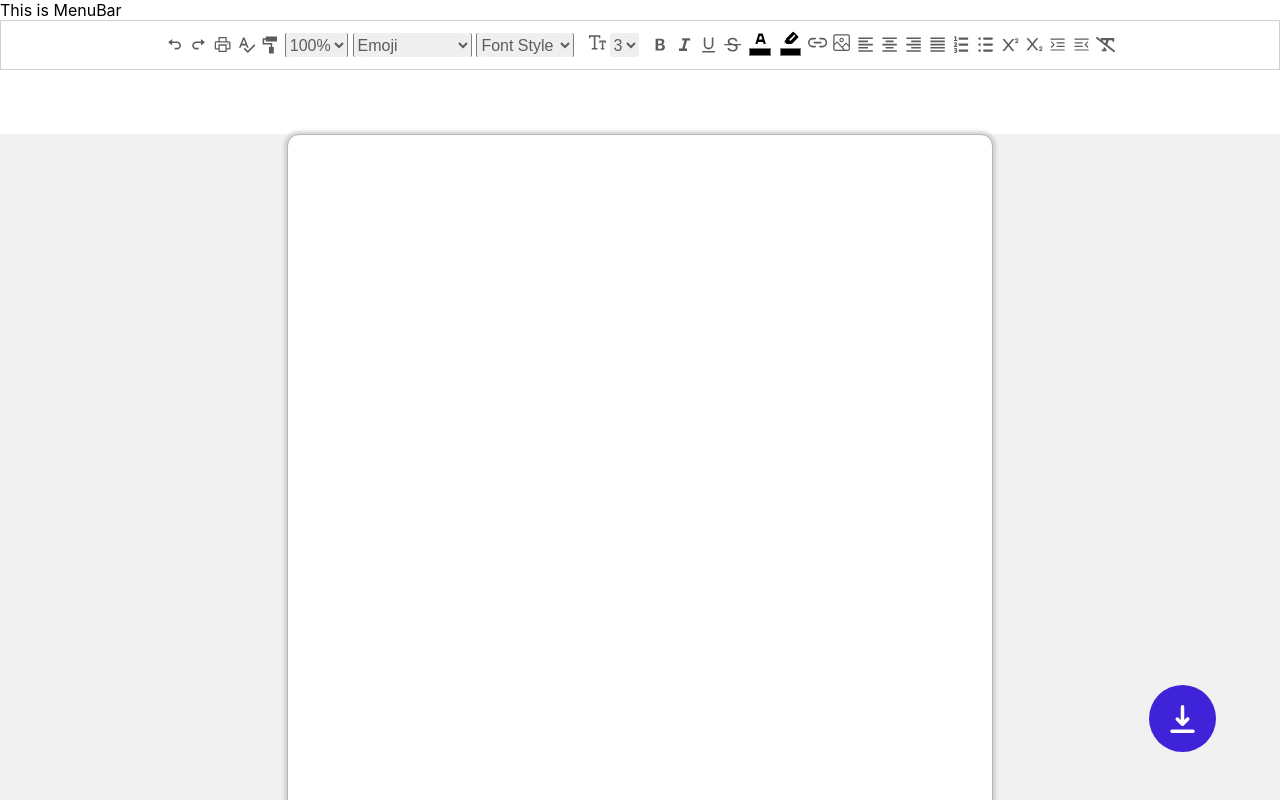
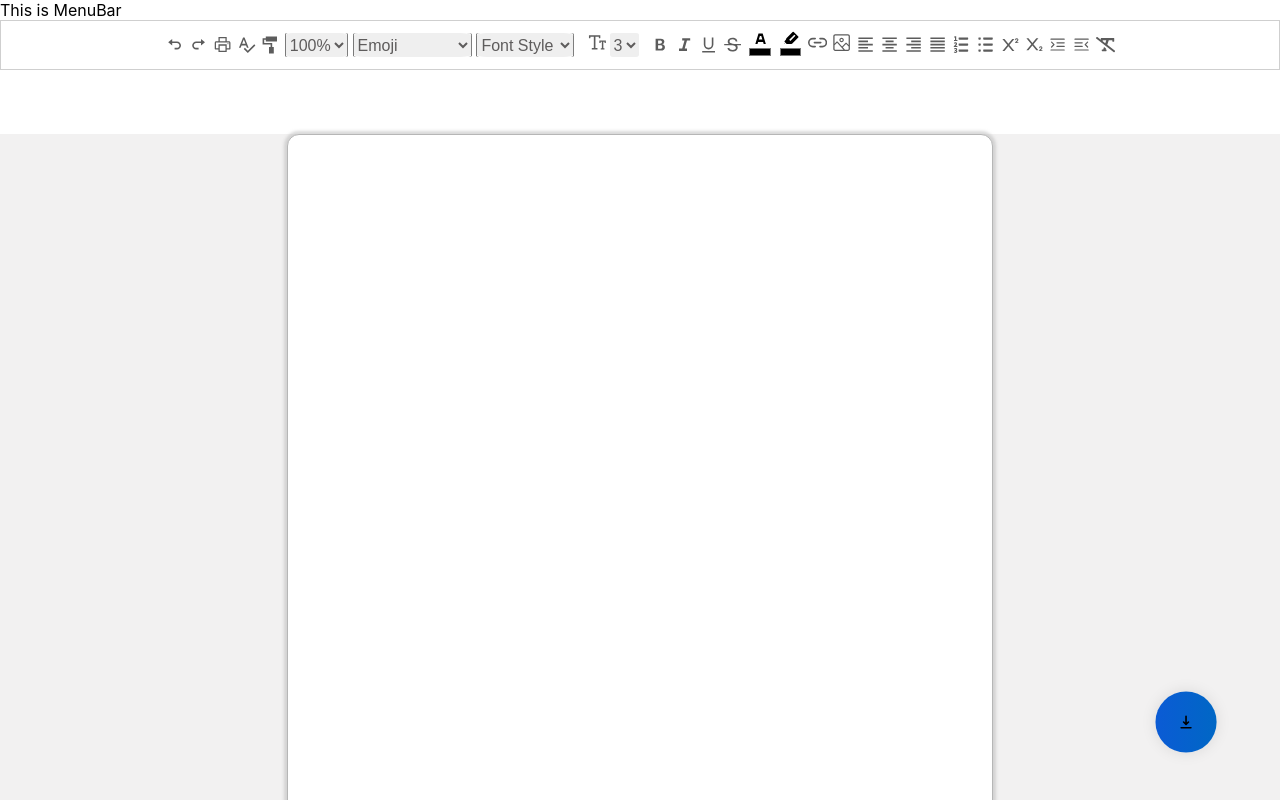
Before and after one commit to ApoorvVerma98/Clone_Google_Doc, a React (Create React App) app: page / in a window 1280 px wide. Shown: the top 800 px of the page. Built offline with nearby package versions, Linux system fonts and the light colour scheme.

Commit message:
some css updated

```diff
--- a/package.json
+++ b/package.json
@@ -6,10 +6,12 @@
     "@testing-library/jest-dom": "^5.16.5",
     "@testing-library/react": "^13.4.0",
     "@testing-library/user-event": "^13.5.0",
+    "jspdf": "^2.5.1",
     "react": "^18.2.0",
     "react-dom": "^18.2.0",
     "react-icons": "^4.8.0",
     "react-scripts": "5.0.1",
+    "sweetalert2": "^11.7.4",
     "web-vitals": "^2.1.4"
   },
   "scripts": {
--- a/src/textArea/TextArea.jsx
+++ b/src/textArea/TextArea.jsx
@@ -1,20 +1,13 @@
 import React from "react";
 import { HiDownload } from "react-icons/hi";
 import style from "./TextArea.module.css";
-
+import jsPDF from "jspdf";
 export default function TextArea() {
-
   function handleDownloadDoc() {
-    const content = document.getElementById("content").innerHTML;
-    const blob = new Blob([content], { type: "text/pdf" });
-    const url = URL.createObjectURL(blob);
-    const link = document.createElement("a");
-    link.href = url;
-    link.download = "document.pdf";
-    document.body.appendChild(link);
-    link.click();
-    document.body.removeChild(link);
-    URL.revokeObjectURL(url);
+    const content = document.getElementById("content").innerHTML.trim();
+    const doc = new jsPDF();
+    doc.text(content, 10, 10);
+    doc.save("document.pdf");
   }
 
   return (
@@ -27,6 +20,6 @@
       <div onClick={handleDownloadDoc} className={style.downloaddoc}>
         <HiDownload />
       </div>
-    </div>
-  );
+    </div>
+  );
 }
--- a/src/textArea/TextArea.module.css
+++ b/src/textArea/TextArea.module.css
@@ -1,3 +1,4 @@
+
 * {
     margin: 0;
     padding: 0;
@@ -28,7 +29,7 @@
     outline: none;
   }
 
-  .downloaddoc {
+  /* .downloaddoc {
     background-color: rgb(62, 35, 216);
     display: flex;
     justify-content: center;
@@ -49,3 +50,40 @@
     background-color: red;
     color: #000;
   }
+   */
+
+   .downloaddoc {
+    position: fixed;
+    bottom: 6vh;
+    right: 5vw;
+    width: 60px;
+    height: 60px;
+    border-radius: 50%;
+    background: linear-gradient(to right, #0B5BD5, #0067C5);
+    box-shadow: 0 0 15px rgba(0, 0, 0, 0.1);
+    display: flex;
+    justify-content: center;
+    align-items: center;
+    transition: all 0.3s ease-in-out;
+    animation: pulse 1.5s infinite;
+  }
+
+  .downloaddoc:hover {
+    cursor: pointer;
+    background: linear-gradient(to right, #FF4F4F, #FF8C1A);
+    box-shadow: 0 0 20px rgba(255, 0, 0, 0.4);
+  }
+
+  .downloaddoc i {
+    font-size: 2.5rem;
+    color: white;
+  }
+
+  @keyframes pulse {
+      50% {
+      transform: scale(1.2);
+    }
+    100% {
+      transform: scale(1);
+    }
+  }
```
Also changed, not shown: 1 other file (tests, documents, lock files or other folders).
